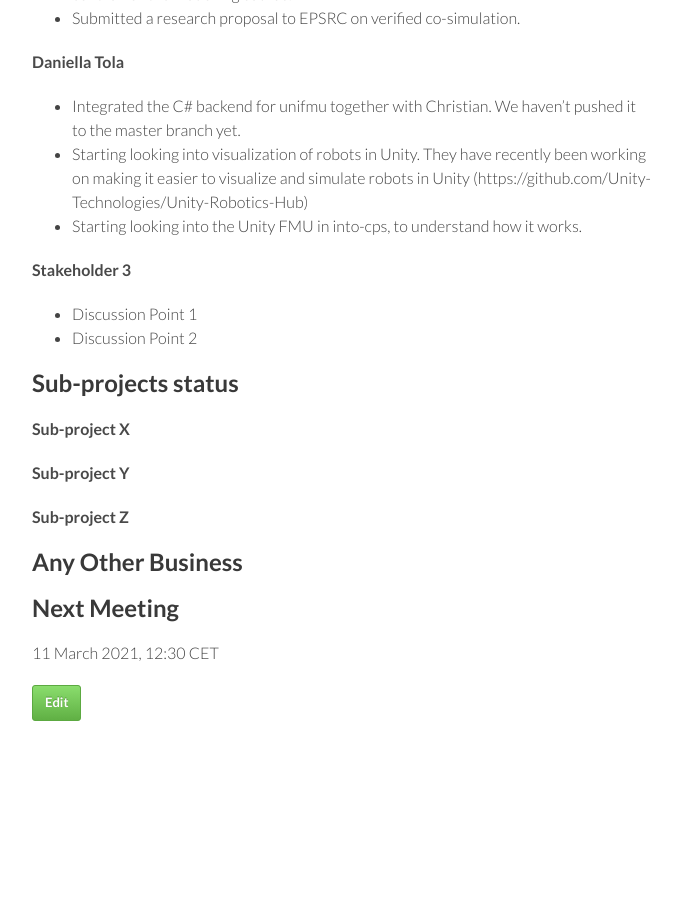
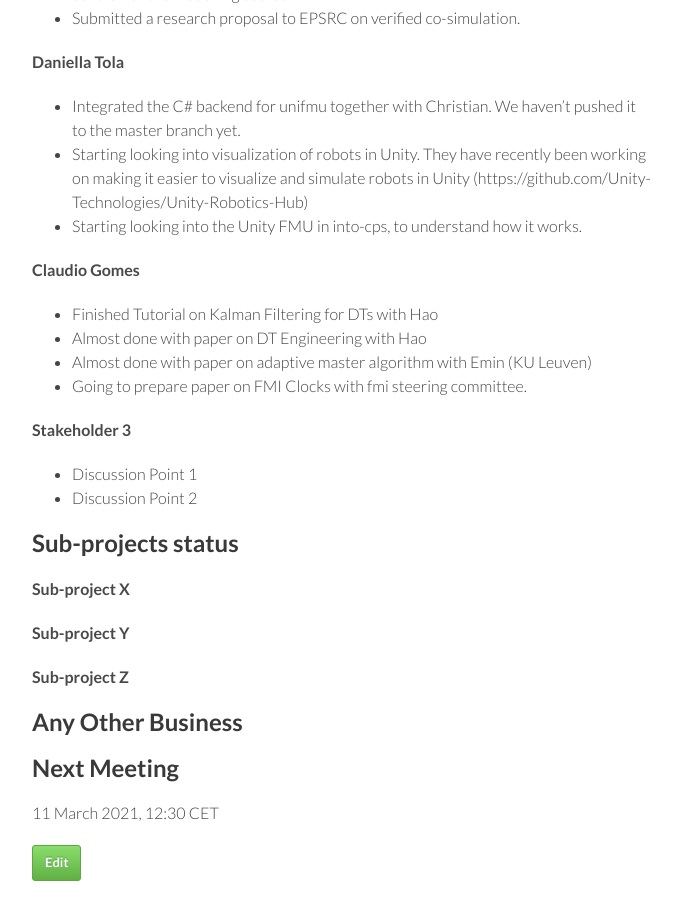
Before and after one commit to digitaltwincentre/digitaltwincentre.github.io, a Jekyll site: the page built from _biweeklies/Biweekly-34.md, in a window 1280 px wide and 900 px high, scrolled down 987 px. Shown: the whole window, without its empty margins (418-1095 px from the left). Built offline with Jekyll 4.4.1, drawn with Linux system fonts in a browser that asks for light colours; nearby versions of some CDN libraries.

Commit message:
Update Biweekly-34.md

```diff
--- a/_biweeklies/Biweekly-34.md
+++ b/_biweeklies/Biweekly-34.md
@@ -49,6 +49,12 @@ date: 26 February 2021, 1330 CET
 * Starting looking into visualization of robots in Unity. They have recently been working on making it easier to visualize and simulate robots in Unity (https://github.com/Unity-Technologies/Unity-Robotics-Hub)
 * Starting looking into the Unity FMU in into-cps, to understand how it works.
 
+#### Claudio Gomes
+* Finished Tutorial on Kalman Filtering for DTs with Hao
+* Almost done with paper on DT Engineering with Hao
+* Almost done with paper on adaptive master algorithm with Emin (KU Leuven)
+* Going to prepare paper on FMI Clocks with fmi steering committee.
+
 #### Stakeholder 3
 * Discussion Point 1
 * Discussion Point 2
```
